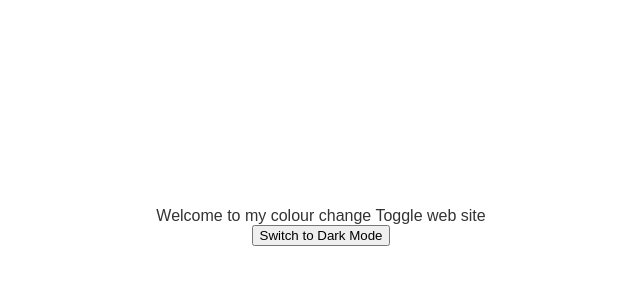
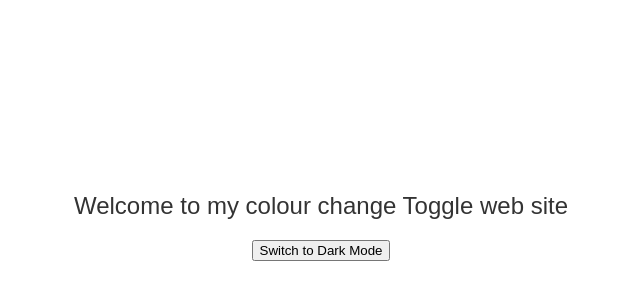
Before and after one commit to M-Saleh-N/light-dark-mode-toggle, a React (Create React App) app: page / in a window 1280 px wide. Shown: the part 194-494 px from the top of the page, without its empty margins (319-959 px from the left). Built offline with nearby package versions, Linux system fonts and the light colour scheme.

Commit message:
styling the text

```diff
--- a/src/components/toggle.css
+++ b/src/components/toggle.css
@@ -24,3 +24,10 @@ body.dark-mode {
     padding: 20px;
     text-align: center;
 }
+
+.toggle-cont {
+    margin-bottom: 20px;
+    font-size: 1.5rem;
+    font-weight: 500;
+    transition: color 0.3s ease;
+}
```
